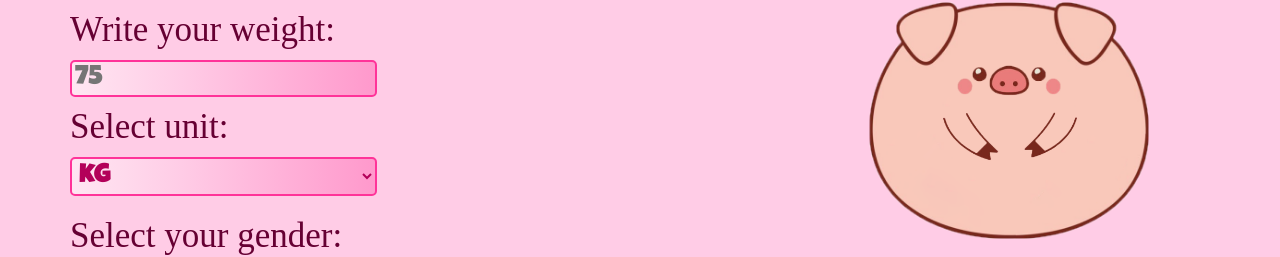
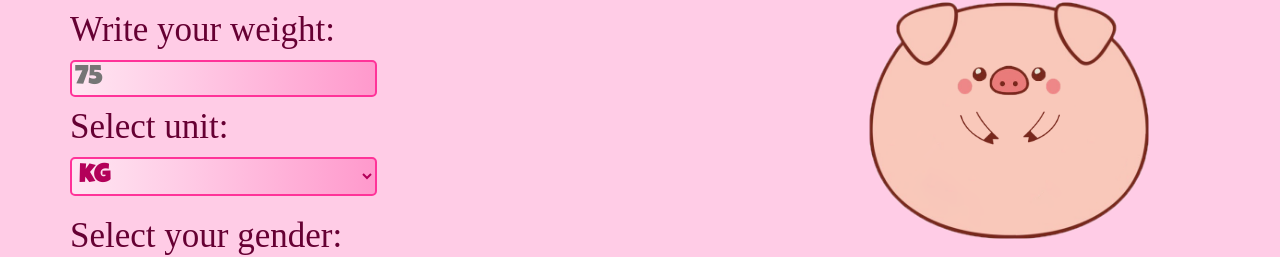
Before and after one commit to carodriguezp/Fit-pig_Website, a React (Vite) app: page /#/ in a window 1280 px wide. Shown: the part 484-741 px from the top of the page. Built offline with nearby package versions, Linux system fonts and the light colour scheme; a web font is replaced by a local one.

Commit message:
border cases in width from pig-arm managed

```diff
--- a/src/style/_pig.scss
+++ b/src/style/_pig.scss
@@ -37,6 +37,8 @@
         justify-content: center;
         align-items: center;
         gap: 20px;
+        max-width: 210px;
+        min-width: 150px;
 
 
         &-img {
```
